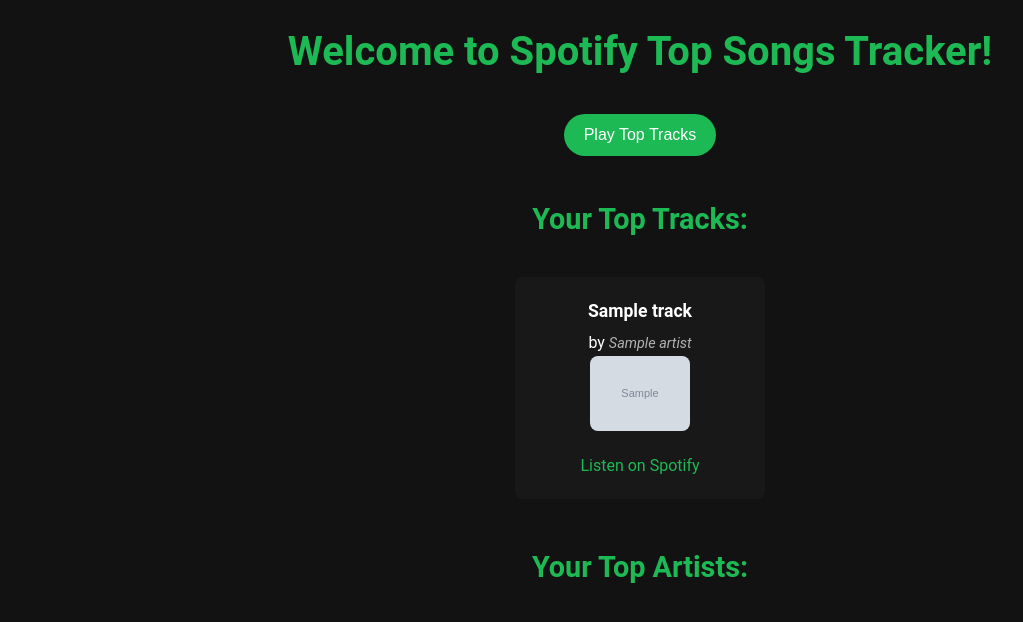
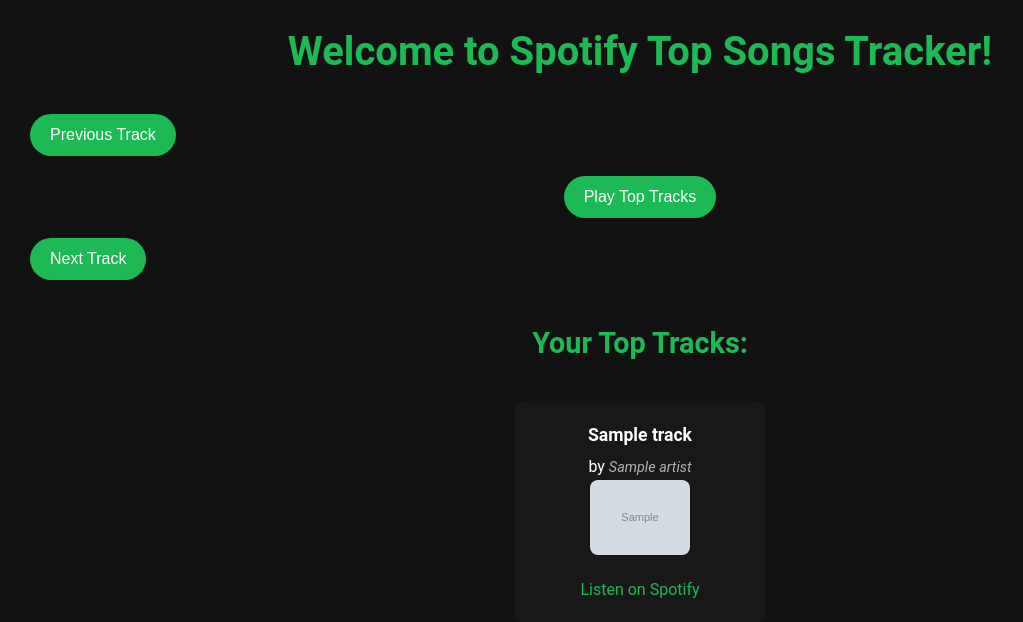
Before and after one commit to Hurlicane24/CSCI-331-Final-Project, a Flask app: template templates/index.html in a window 1280 px wide. Shown: the top 622 px of the page, without its empty margins (0-1023 px from the left). Run offline with Flask 3, Linux system fonts and the light colour scheme; the template is opened without the code that fills it: most values are stand-ins (such as "Sample title", 1, 10 or a date in 2020); grey boxes marked "Sample" are stand-in pictures.

Commit message:
Update index.html

```diff
--- a/templates/index.html
+++ b/templates/index.html
@@ -174,7 +174,12 @@
     <!-- <p>Your Access Token: {{ access_token }}</p> -->
 
     <!-- Button to play top tracks -->
-    <a href="/play_top_tracks" id="shii"><button>Play Top Tracks</button></a>
+    <!-- Buttons to control playback -->
+    <div>
+        <a href="{{ url_for('previous_track') }}"><button>Previous Track</button></a>
+        <a href="/play_top_tracks" id="shii"><button>Play Top Tracks</button></a>
+        <a href="{{ url_for('next_track') }}"><button>Next Track</button></a>
+    </div>
 
     <!-- Display Top Tracks -->
     <h2>Your Top Tracks:</h2>
```
